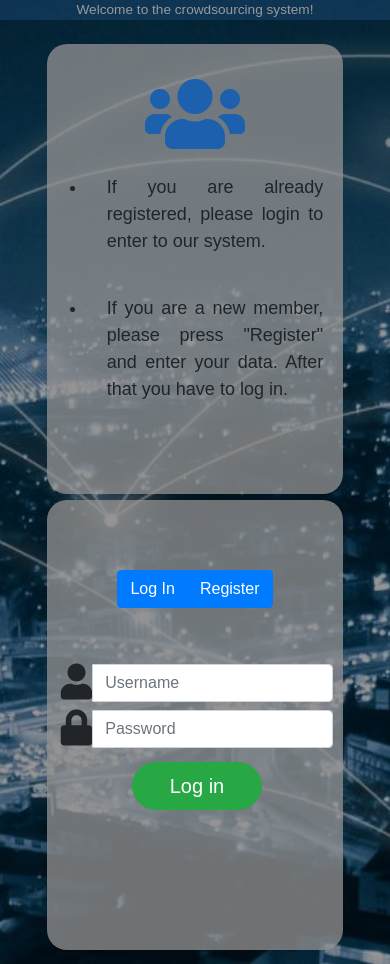
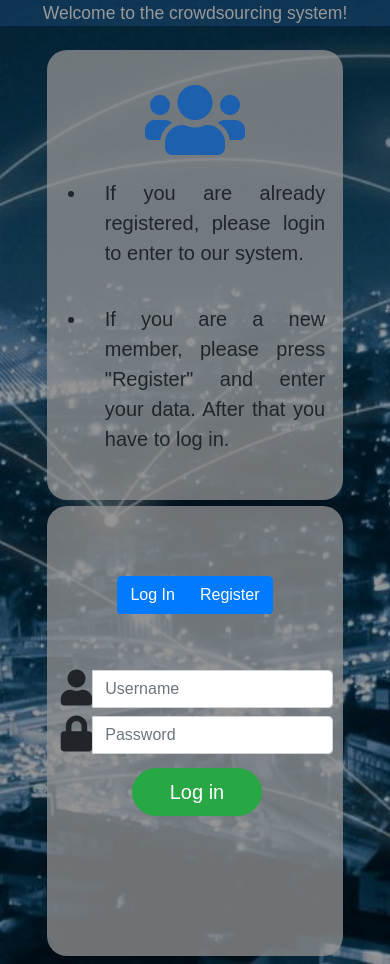
Before and after one commit to p-vrachnis/web_project, a PHP site: page / in a window 390 px wide. Run offline with PHP 8.4, Linux system fonts and the light colour scheme; some web fonts are replaced.

Commit message:
font fix

```diff
--- a/main/main.css
+++ b/main/main.css
@@ -14,7 +14,6 @@
 
 #top-header{
     font-size: 40px;
-    font-size: 3.5vw;
     font-family: Alatsi, sans-serif;
     text-align: center;
     background-color: rgba(66, 124, 209, 0.2);
@@ -33,10 +32,9 @@
 }
 
 li{
-    padding: 20px;
+    padding: 18px;
     text-align: justify;
     font-size: 20px;
-    font-size: large;
 }
 
 .entrty-list{
@@ -76,6 +74,9 @@ li{
 }
 
 @media screen and (max-width: 1200px) {
+  #top-header{
+    font-size: 4.5vw;
+  }
   #box-1 {
     width: 100%;
     margin-top: 0%;
```
